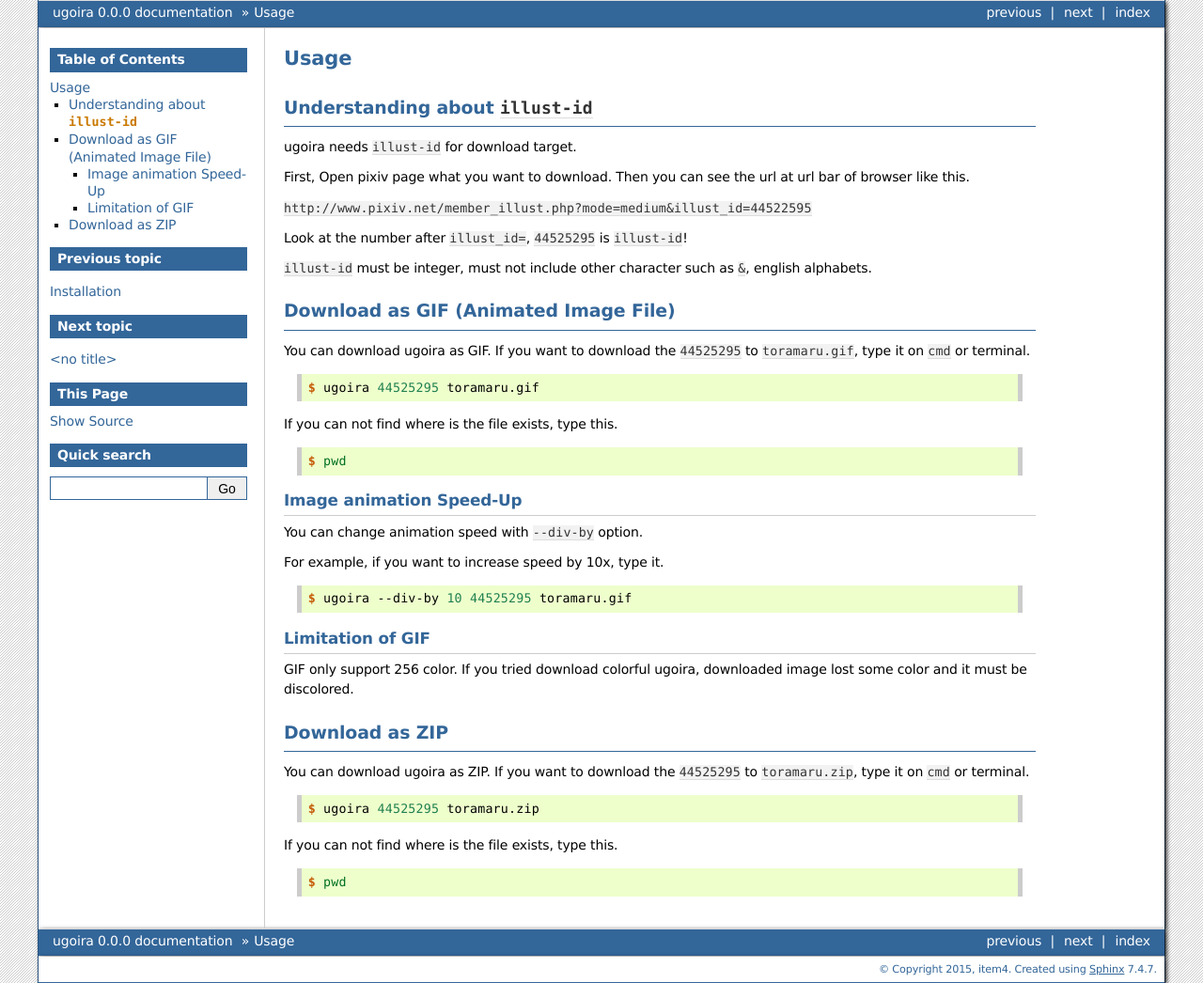
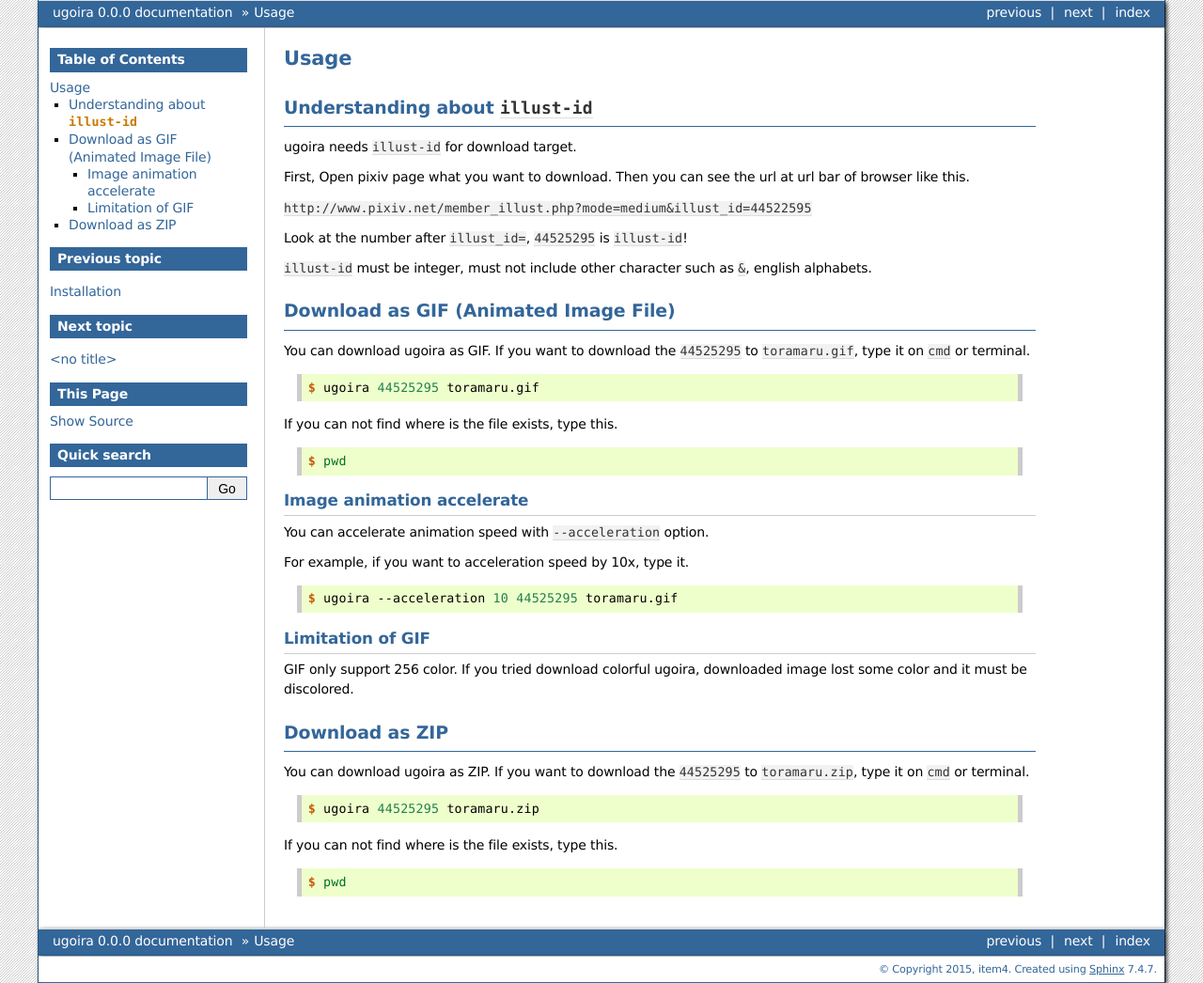
Before and after one commit to item4/ugoira, a Sphinx documentation site: the page built from docs/usage.rst, in a window 1280 px wide. Shown: the whole page at 94% size. Built offline with Sphinx 7.4.7, drawn with Linux system fonts in a browser that asks for light colours.

Commit message:
change name, div-by to acceleration and support float

```diff
--- a/docs/usage.rst
+++ b/docs/usage.rst
@@ -35,16 +35,16 @@ If you can not find where is the file exists, type this.
    $ pwd
 
 
-Image animation Speed-Up
-++++++++++++++++++++++++
+Image animation accelerate
+++++++++++++++++++++++++++
 
-You can change animation speed with ``--div-by`` option.
+You can accelerate animation speed with ``--acceleration`` option.
 
-For example, if you want to increase speed by 10x, type it.
+For example, if you want to acceleration speed by 10x, type it.
 
 .. sourcecode:: console
 
-   $ ugoira --div-by 10 44525295 toramaru.gif
+   $ ugoira --acceleration 10 44525295 toramaru.gif
 
 
 Limitation of GIF
```
Also changed, not shown: 2 other files.
